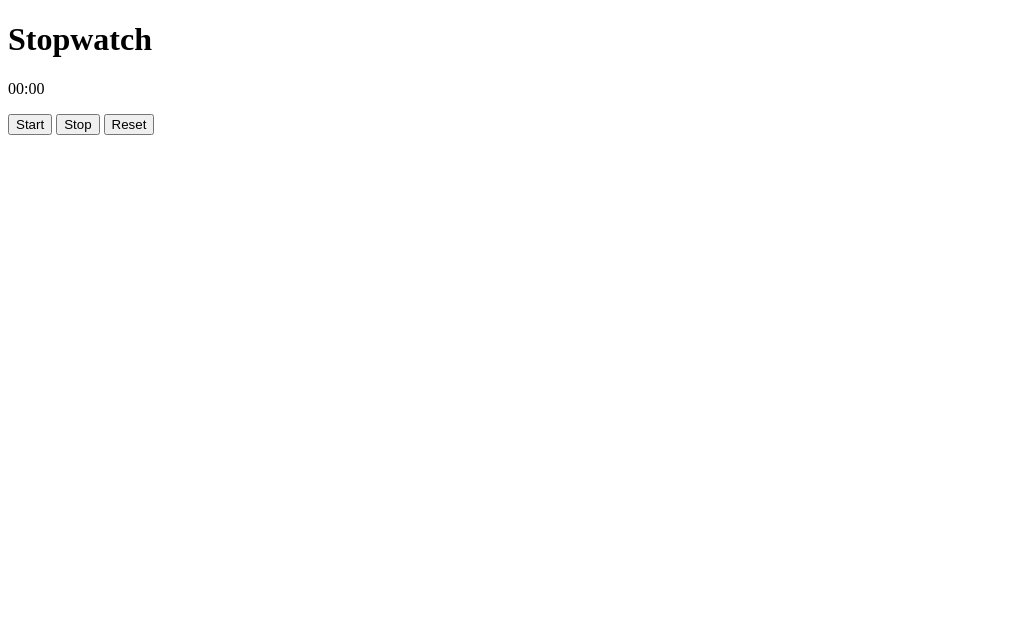
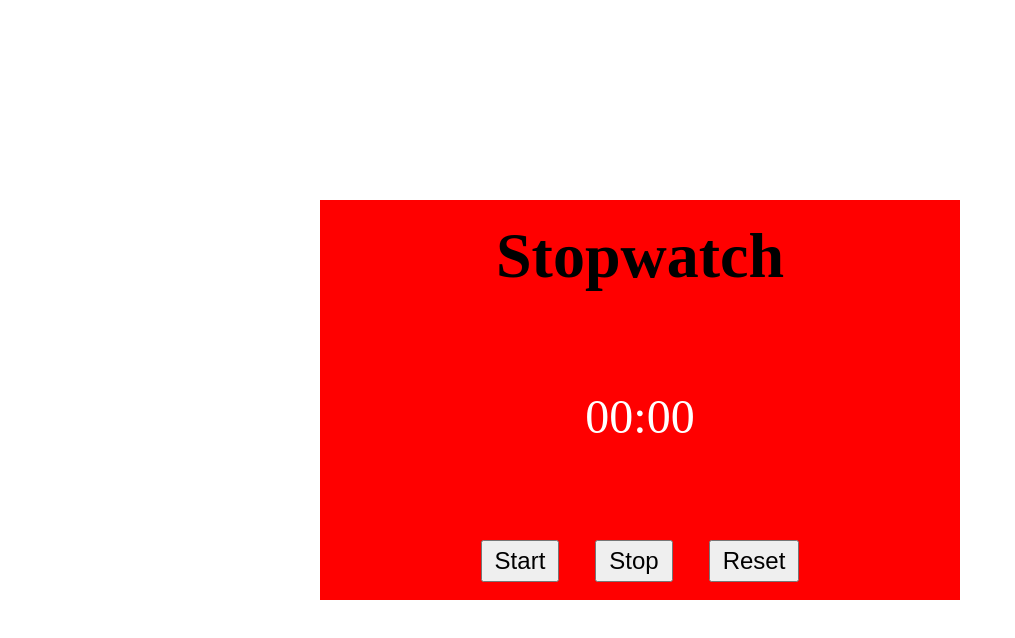
Before and after one commit to chhotuMarandi/Stopwatch, a plain HTML site: page index.html in a window 1280 px wide. Shown: the whole page, without its empty margins (0-1015 px from the left). Drawn offline with Linux system fonts and the light colour scheme.

Commit message:
basic styling css

```diff
--- a/index.html
+++ b/index.html
@@ -5,14 +5,18 @@
  <meta http-equiv="X-UA-Compatible" content="IE=edge">
  <meta name="viewport" content="width=device-width, initial-scale=1.0">
  <title>STOPWATCH</title>
+ <link rel="stylesheet" href="style.css">
 </head>
 <body>
  <div class="container">
   <h1>Stopwatch</h1>
   <p>00:00</p>
-  <button>Start</button>
-  <button>Stop</button>
-  <button>Reset</button>
+  <div class="buttons">
+   <button>Start</button>
+   <button>Stop</button>
+   <button>Reset</button>
+  </div>
+
  </div>
 </body>
 </html>
--- a/style.css
+++ b/style.css
@@ -0,0 +1,39 @@
+*{
+ margin: 0;
+ padding: 0;
+ box-sizing: border-box;
+}
+
+body {
+ height: 100vh;
+ display: flex;
+ flex-direction: column;
+ justify-content: center;
+ align-items: center;
+}
+
+.container{
+ background-color: red;
+ width: 50%;
+ height: 50vh;
+ display: flex;
+ flex-direction: column;
+ justify-content: center;
+ align-items: center;
+}
+
+.container button {
+ margin: 0 16px;
+ font-size: 1.5em;
+ padding: 5px 12px;
+}
+
+.container p {
+ font-size: 3em;
+ margin: 2em 0;
+ color: white;
+}
+
+.container h1 {
+ font-size: 4em;
+}
```
